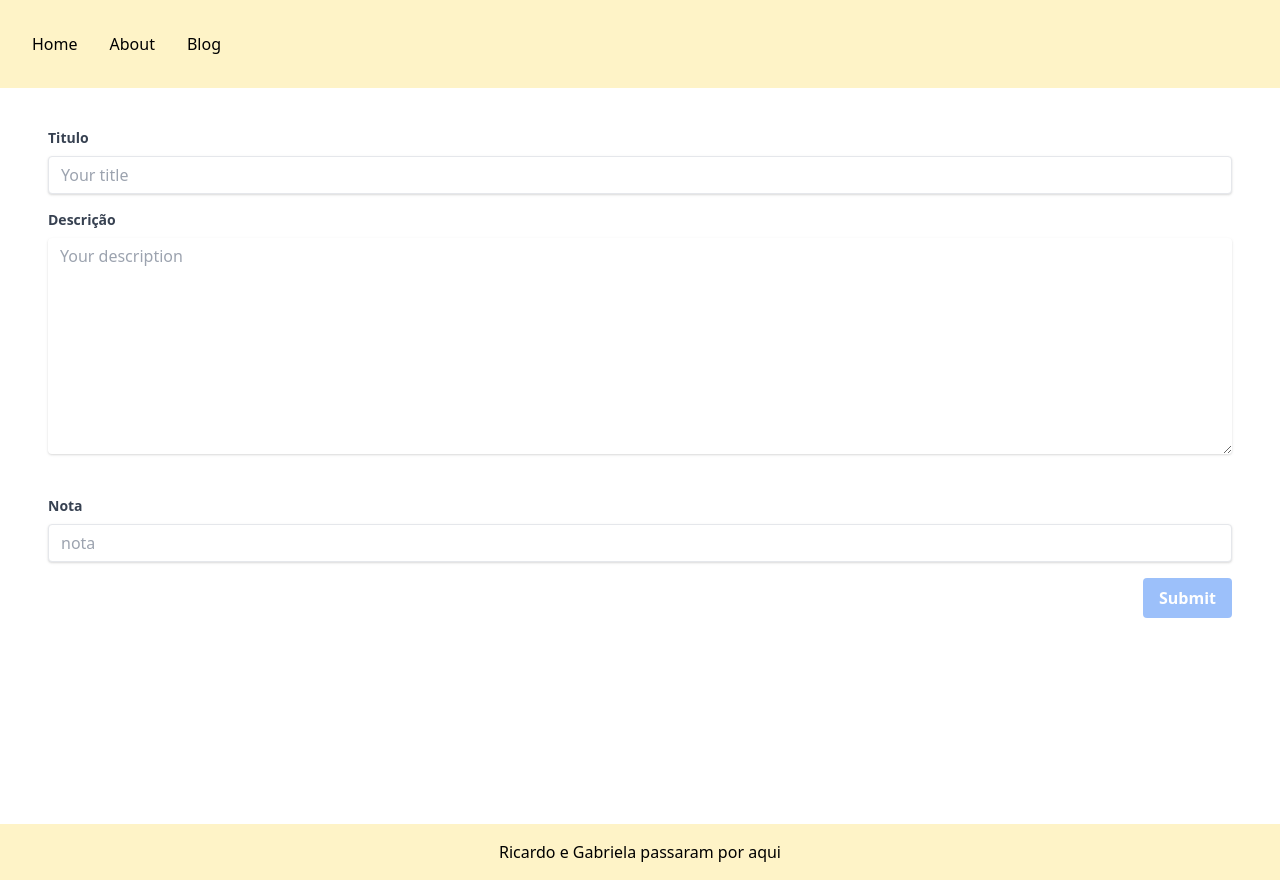
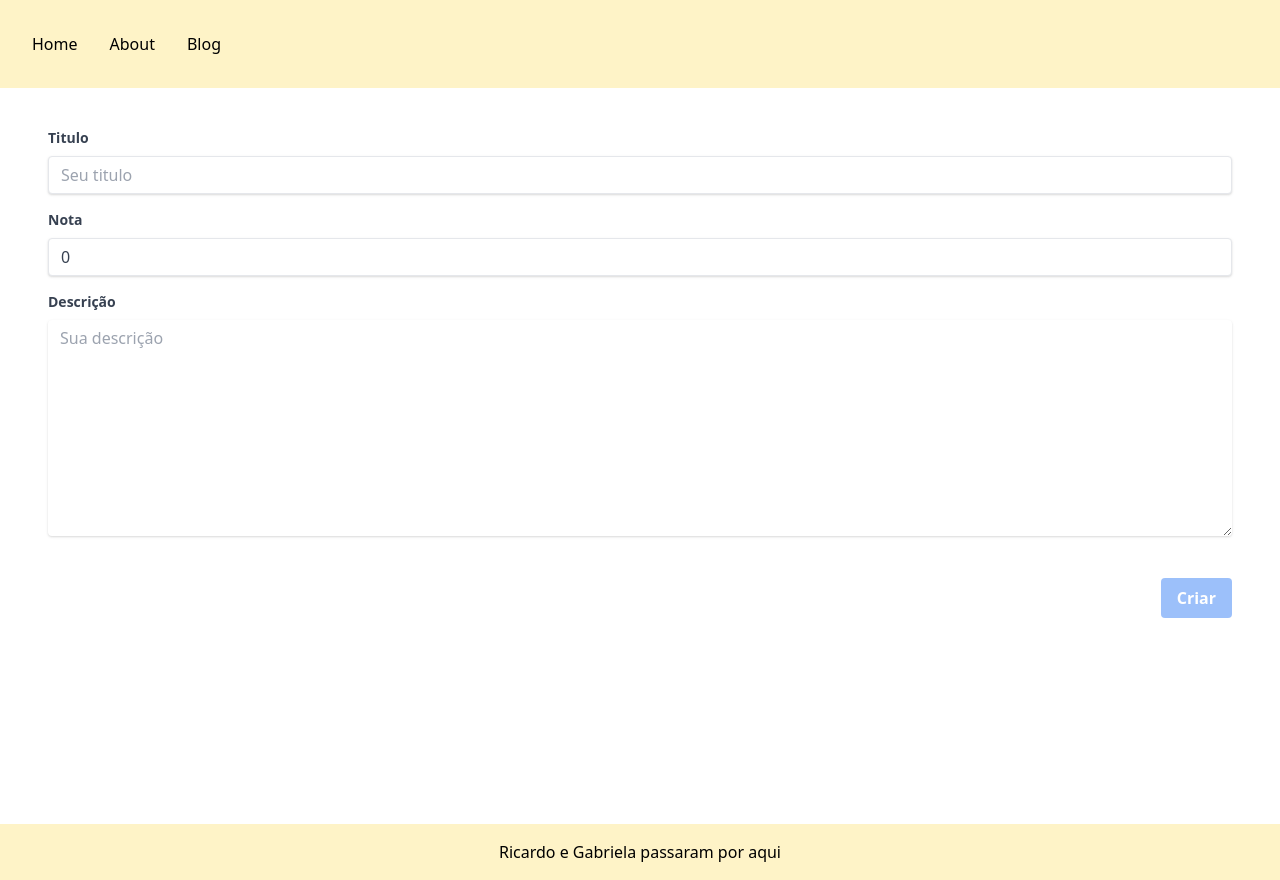
Before and after one commit to gmaggion/Review-app, a Next.js app: page /reviews/new in a window 1280 px wide. Built offline with nearby package versions, Linux system fonts and the light colour scheme.

Commit message:
Atualizando e criando aba de nota

```diff
--- a/components/EditReviewForm.tsx
+++ b/components/EditReviewForm.tsx
@@ -3,7 +3,7 @@ import { useState, FormEvent } from "react";
 export type EditReviewFormData = {
   title: string;
   description: string;
-  rating: string;
+  rating: number;
 };
 
 type Props = {
@@ -15,14 +15,14 @@ type Props = {
 const EditReviewForm: React.FC<Props> = ({ onSubmit, review, reset }) => {
   const [title, setTitle] = useState(review?.title || "");
   const [description, setDescription] = useState(review?.description || "");
-  const [rating, setRating] = useState(review?.rating || "");
+  const [rating, setRating] = useState(review?.rating || 0);
   function doReset() {
     setTitle("");
     setDescription("");
-    setRating("");
+    setRating(0);
   }
   function isValid(data: EditReviewFormData): boolean {
-    return data.description !== "" && data.title !== "";
+    return data.description !== "" && data.title !== "" && data.rating >= 0 && data.rating <= 10;
   }
   function onFormSubmit(e: FormEvent<HTMLFormElement>, data: EditReviewFormData) {
     e.preventDefault();
@@ -46,12 +46,31 @@ const EditReviewForm: React.FC<Props> = ({ onSubmit, review, reset }) => {
           className="shadow appearance-none border rounded w-full py-2 px-3 text-gray-700 leading-tight focus:outline-none focus:shadow-outline"
           id="title"
           type="text"
-          placeholder="Your title"
+          placeholder="Seu titulo"
           value={title}
           onChange={e => setTitle(e.target.value)}
           required
         />
       </div>
+
+      <div className="mb-4">
+        <label
+          className="block text-gray-700 text-sm font-bold mb-2"
+          htmlFor="rating"
+        >
+          Nota
+        </label>
+        <input
+          className="shadow appearance-none border rounded w-full py-2 px-3 text-gray-700 leading-tight focus:outline-none focus:shadow-outline"
+          id="rating"
+          type="number"
+          placeholder="Sua nota"
+          value={rating}
+          onChange={e => setRating(e.target.value)}
+          required
+          />
+          </div>
+
       <div className="mb-6">
         <label
           className="block text-gray-700 text-sm font-bold mb-2"
@@ -63,30 +82,12 @@ const EditReviewForm: React.FC<Props> = ({ onSubmit, review, reset }) => {
           className="shadow appearance-none rounded w-full py-2 px-3 text-gray-700 mb-3 leading-tight focus:outline-none focus:shadow-outline"
           id="description"
           rows={10}
-          placeholder="Your description"
+          placeholder="Sua descrição"
           value={description}
           onChange={e => setDescription(e.target.value)}
           required
         />
       </div>
-      <div className="mb-4">
-        <label
-          className="block text-gray-700 text-sm font-bold mb-2"
-          htmlFor="rating"
-        >
-          Nota
-        </label>
-        <input
-          className="shadow appearance-none border rounded w-full py-2 px-3 text-gray-700 leading-tight focus:outline-none focus:shadow-outline"
-          id="rating"
-          type="text"
-          placeholder="nota"
-          value={rating}
-          onChange={e => setRating(e.target.value)}
-          required
-          />
-          </div>
-
       <div className="flex md:justify-end">
         <button
           className={`bg-blue-500 text-white font-bold py-2 px-4 rounded focus:outline-none focus:shadow-outline flex-grow md:flex-grow-0 ${
@@ -97,7 +98,7 @@ const EditReviewForm: React.FC<Props> = ({ onSubmit, review, reset }) => {
           disabled={!isValid({ title, description, rating })}
           type="submit"
         >
-          Submit
+          Criar
         </button>
       </div>
     </form>
--- a/package.json
+++ b/package.json
@@ -15,6 +15,7 @@
     "react-dom": "17.0.2",
     "tailwindcss": "^2.2.15",
     "typescript": "^4.4.3",
+    "yarm": "^0.4.0",
     "yarn": "^1.22.11"
   },
   "devDependencies": {
--- a/pages/reviews/[id]/index.tsx
+++ b/pages/reviews/[id]/index.tsx
@@ -41,7 +41,8 @@ export default function ReviewDetailPage({
   }
   return (
     <section className="m-4">
-      <h1 className="m-4 text-center text-3xl text-red-400">{review.title}</h1>
+      <h1 className="m-4 text-center text-3xl text-yellow-500">{review.title}</h1>
+      <h2 className="m-4 text-center text-2xl text-yellow-300">{review.rating}</h2>
       <p className="">{review.description}</p>
       <div className="mt-20 flex flex-col md:flex-row md:justify-end">
         <button className="bg-blue-500 text-white font-bold py-2 px-4 rounded focus:outline-none focus:shadow-outline block flex-grow md:inline md:flex-grow-0">
```
Also changed, not shown: 1 other file (tests, documents, lock files or other folders).
